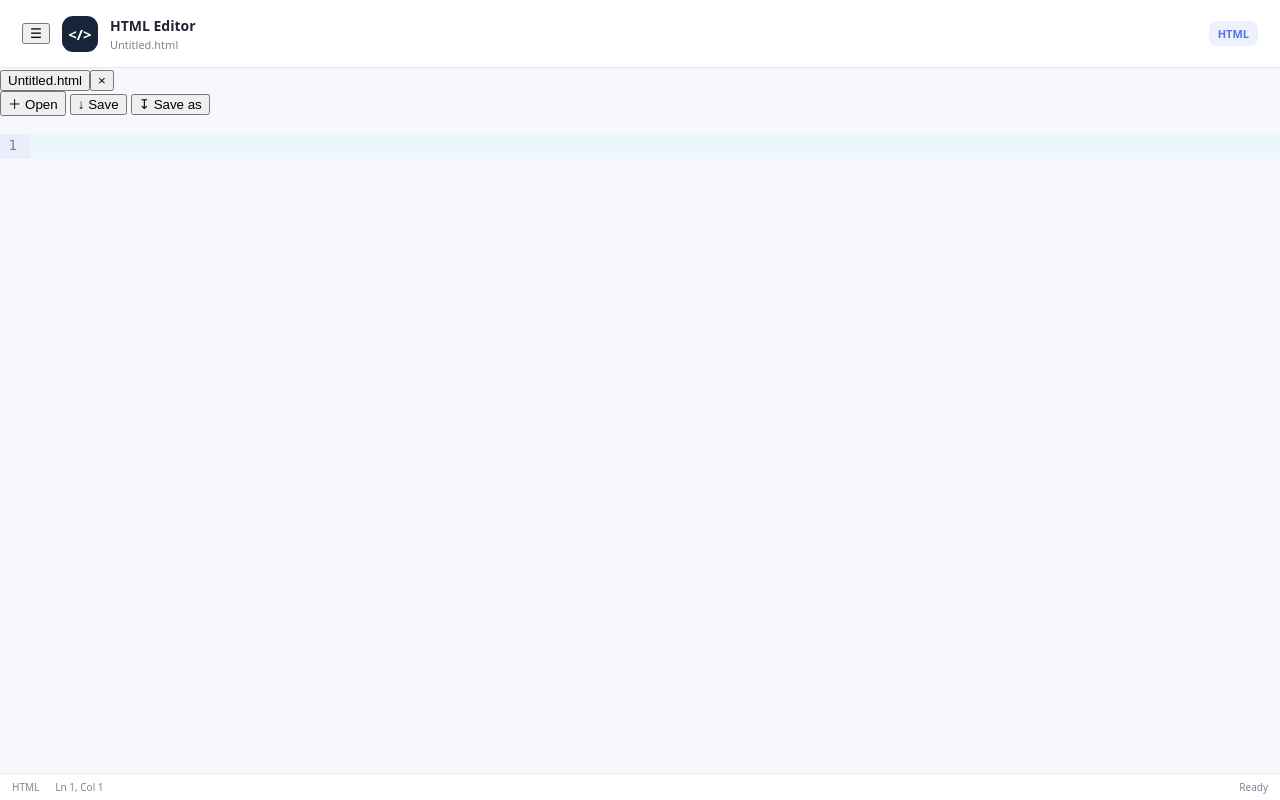
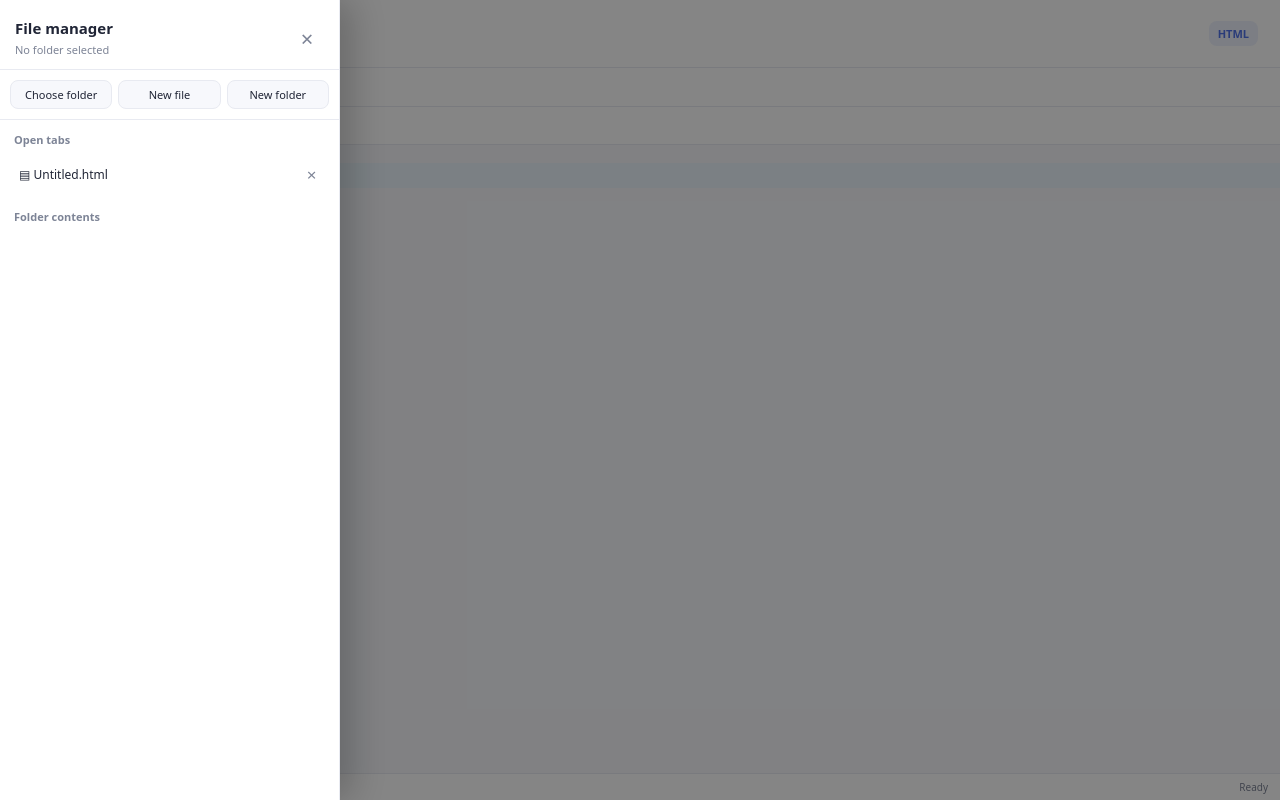
Before and after one commit to Mobinshr/HTML-Editor, a website built with Vite: page editor/index.html in a window 1280 px wide. Both pictures are taken after a click on the button "Files". Built offline with nearby package versions, Linux system fonts and the light colour scheme.

Commit message:
Style tabs, toolbar and slide-out file manager

```diff
--- a/editor/src/style.css
+++ b/editor/src/style.css
@@ -1,53 +1,63 @@
 :root {
   color-scheme: light dark;
   font-family: system-ui, -apple-system, BlinkMacSystemFont, "Segoe UI", sans-serif;
-  --accent: #5274e8;
-  --active-line: rgba(82, 116, 232, .08);
+  --accent:#5274e8; --active-line:rgba(82,116,232,.08);
 }
 :root[data-theme="light"] {
-  --background: #f7f8fc;
-  --surface: #ffffff;
-  --text: #202536;
-  --muted: #7d8496;
-  --border: #e8eaf1;
+  --background:#f7f8fc; --surface:#fff; --text:#202536; --muted:#7d8496;
+  --border:#e8eaf1; --panel:#fff; --hover:#f0f2f8;
 }
 :root[data-theme="dark"] {
-  --background: #111318;
-  --surface: #191c23;
-  --text: #e7eaf2;
-  --muted: #9299aa;
-  --border: #292e39;
+  --background:#111318; --surface:#191c23; --text:#e7eaf2; --muted:#9299aa;
+  --border:#292e39; --panel:#191c23; --hover:#242936;
 }
-* { box-sizing: border-box; }
-html, body, #app { width: 100%; height: 100%; margin: 0; overflow: hidden; }
-body { background: var(--background); color: var(--text); }
-#app { display: flex; flex-direction: column; }
-.topbar {
-  min-height: 62px; display: flex; align-items: center; gap: 12px;
-  padding: 0 16px; background: var(--surface); border-bottom: 1px solid var(--border);
+*{box-sizing:border-box}
+html,body,#app{width:100%;height:100%;margin:0;overflow:hidden}
+body{background:var(--background);color:var(--text)}
+button{font:inherit;color:inherit;cursor:pointer}
+#app{display:flex;flex-direction:column}
+.topbar{min-height:62px;display:flex;align-items:center;gap:10px;padding:0 12px;background:var(--surface);border-bottom:1px solid var(--border)}
+.brand-mark{width:36px;height:36px;flex:none;border-radius:11px;display:grid;place-items:center;background:#17243a;color:#fff;font-weight:800;font-size:15px}
+.file-heading{display:flex;flex-direction:column;gap:2px;min-width:0}
+.file-heading strong{font-size:14px}
+.file-heading span{color:var(--muted);font-size:11px;white-space:nowrap;overflow:hidden;text-overflow:ellipsis;max-width:38vw}
+.stage-label{margin-left:auto;color:var(--accent);font-size:11px;font-weight:700;padding:5px 9px;border-radius:8px;background:color-mix(in srgb,var(--accent) 10%,transparent)}
+.icon-button{border:0;background:transparent;border-radius:9px;width:34px;height:34px;font-size:22px;color:var(--muted)}
+.icon-button:active,.mini-action:active,.tool-button:active{background:var(--hover)}
+.tabs{display:flex;gap:4px;overflow-x:auto;min-height:39px;padding:4px 8px 0;background:var(--surface);border-bottom:1px solid var(--border);scrollbar-width:none}
+.tabs::-webkit-scrollbar{display:none}
+.tab{display:flex;align-items:center;max-width:190px;min-width:88px;background:var(--background);border:1px solid var(--border);border-bottom:0;border-radius:8px 8px 0 0}
+.tab.active{background:var(--active-line);border-color:color-mix(in srgb,var(--accent) 45%,var(--border))}
+.tab-label{border:0;background:transparent;min-width:0;flex:1;text-align:start;overflow:hidden;text-overflow:ellipsis;white-space:nowrap;padding:7px 5px 7px 9px;font-size:11px}
+.tab-close,.mini-action{border:0;background:transparent;color:var(--muted);width:27px;height:28px;border-radius:6px;font-size:17px;flex:none}
+.actionbar{min-height:38px;display:flex;align-items:center;gap:7px;padding:3px 10px;background:var(--surface);border-bottom:1px solid var(--border)}
+.tool-button{border:1px solid var(--border);background:var(--background);border-radius:8px;padding:6px 9px;font-size:11px;color:var(--text);white-space:nowrap}
+#editor-shell{flex:1;min-height:0;background:var(--background)}
+#editor,.cm-editor{height:100%;direction:ltr;text-align:left}
+.cm-content,.cm-line{direction:ltr;text-align:left}
+.cm-editor{background:var(--background);color:var(--text)}
+.cm-editor .cm-gutters{color:var(--muted)}
+.statusbar{min-height:27px;display:flex;align-items:center;gap:16px;padding:0 12px;background:var(--surface);border-top:1px solid var(--border);color:var(--muted);font-size:10px}
+.statusbar span:last-child{margin-left:auto}
+.scrim{position:fixed;inset:0;background:rgba(0,0,0,.48);z-index:10;opacity:0;visibility:hidden;transition:opacity .2s}
+.scrim.visible{opacity:1;visibility:visible}
+.drawer{position:fixed;z-index:11;top:0;bottom:0;left:0;width:min(86vw,360px);background:var(--panel);border-right:1px solid var(--border);box-shadow:12px 0 36px rgba(0,0,0,.22);transform:translateX(-105%);transition:transform .22s ease;display:flex;flex-direction:column;overflow:hidden}
+.drawer.visible{transform:translateX(0)}
+.drawer-header{display:flex;align-items:center;justify-content:space-between;padding:18px 15px 12px;border-bottom:1px solid var(--border)}
+.drawer-header strong{display:block;font-size:15px}
+.drawer-header small{display:block;margin-top:4px;color:var(--muted);font-size:11px}
+.drawer-actions{display:flex;flex-wrap:wrap;gap:6px;padding:10px;border-bottom:1px solid var(--border)}
+.drawer-actions .tool-button{flex:1}
+.drawer-section{padding:10px 10px 4px;overflow:auto}
+.drawer-section h3{font-size:11px;color:var(--muted);font-weight:700;margin:2px 4px 8px}
+.file-row{display:flex;align-items:center;gap:4px;min-height:38px;border-radius:8px;padding:2px 4px}
+.file-row:active{background:var(--hover)}
+.file-open{flex:1;min-width:0;text-align:start;border:0;background:transparent;padding:7px 5px;font-size:12px;white-space:nowrap;overflow:hidden;text-overflow:ellipsis}
+.file-actions{display:flex;gap:1px}
+.mini-action.danger{color:#e06a6a}
+.empty-state{font-size:12px;color:var(--muted);padding:8px 5px}
+@media(min-width:700px){
+ .topbar{min-height:68px;padding-inline:22px}
+ .cm-content{font-size:15px}
+ .drawer{width:340px}
 }
-.brand-mark {
-  width: 36px; height: 36px; border-radius: 11px; display: grid; place-items: center;
-  background: #17243a; color: #fff; font-weight: 800; font-size: 15px;
-}
-.file-heading { display: flex; flex-direction: column; gap: 2px; min-width: 0; }
-.file-heading strong { font-size: 14px; }
-.file-heading span { color: var(--muted); font-size: 11px; }
-.stage-label {
-  margin-left: auto; color: var(--accent); font-size: 11px; font-weight: 700;
-  padding: 5px 9px; border-radius: 8px; background: color-mix(in srgb, var(--accent) 10%, transparent);
-}
-#editor-shell { flex: 1; min-height: 0; background: var(--background); }
-#editor, .cm-editor { height: 100%; direction: ltr; text-align: left; }
-.cm-content, .cm-line { direction: ltr; text-align: left; }
-.cm-editor { background: var(--background); color: var(--text); }
-.cm-editor .cm-gutters { color: var(--muted); }
-.statusbar {
-  min-height: 27px; display: flex; align-items: center; gap: 16px; padding: 0 12px;
-  background: var(--surface); border-top: 1px solid var(--border); color: var(--muted); font-size: 10px;
-}
-.statusbar span:last-child { margin-left: auto; }
-@media (min-width: 700px) {
-  .topbar { min-height: 68px; padding-inline: 22px; }
-  .cm-content { font-size: 15px; }
-}
```
